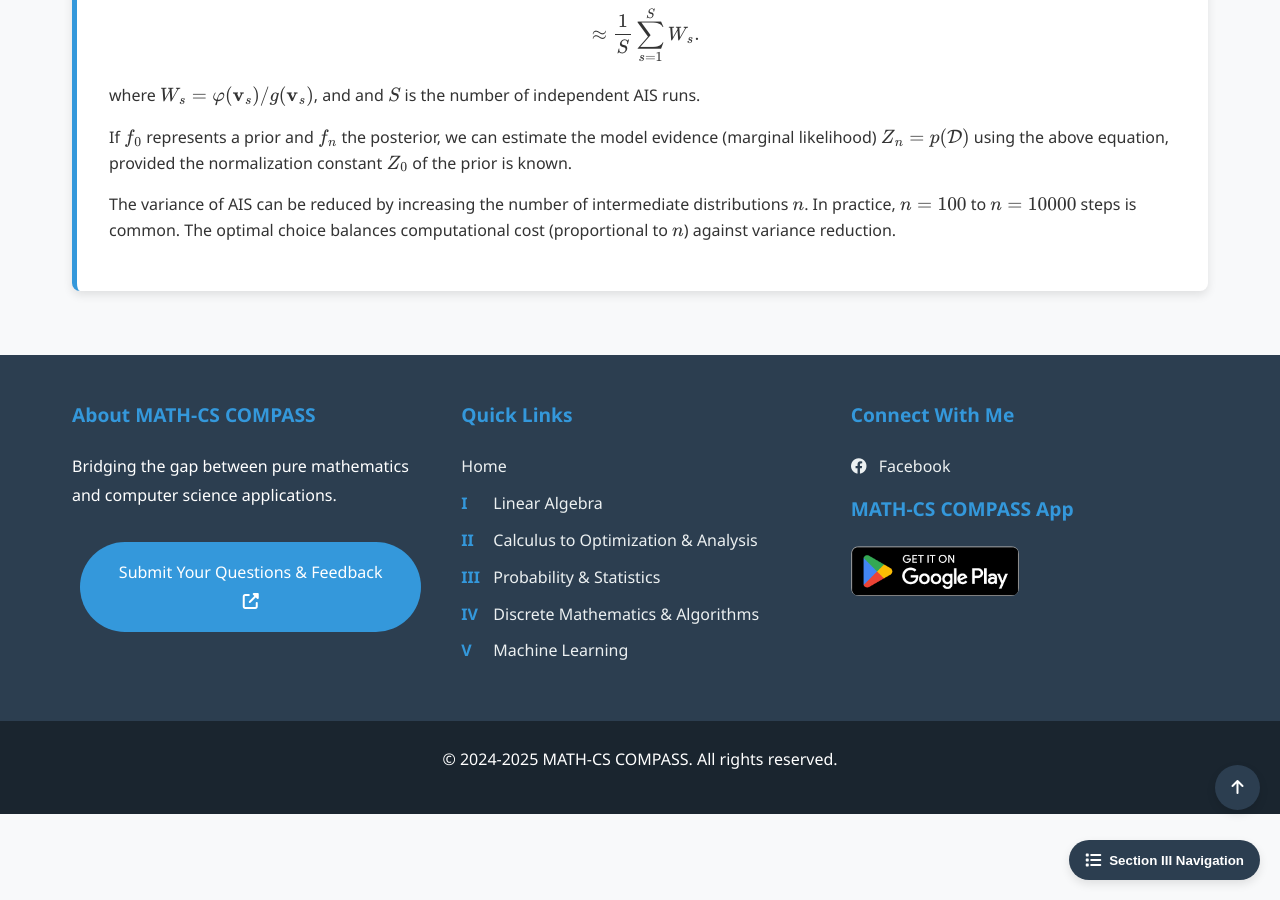
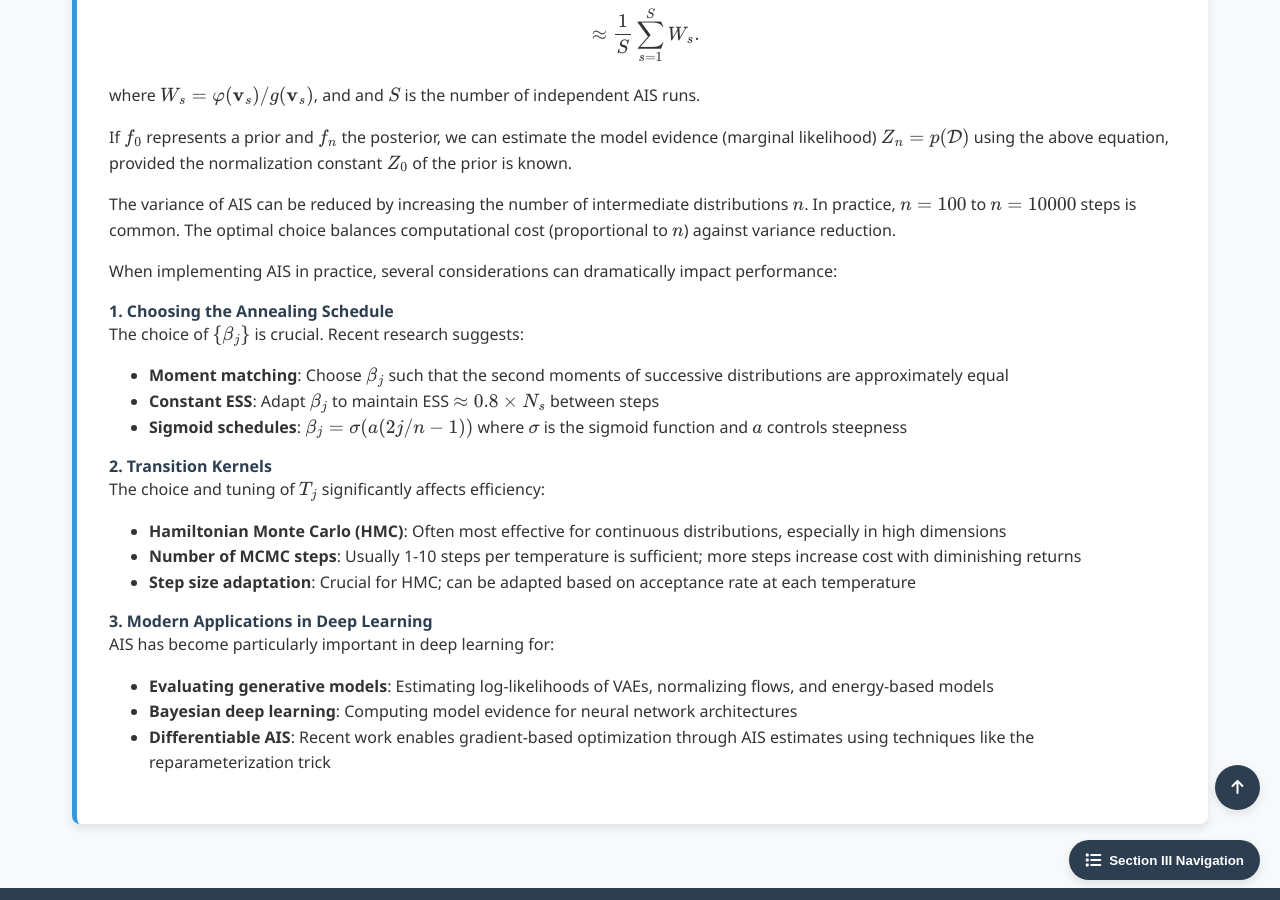
Before and after one commit to Yusukey01/yusukey01.github.io, a Jekyll site: the page built from Mathematics/Probability/importance_sampling.html, in a window 1280 px wide and 900 px high, scrolled down 8045 px. Built offline with Jekyll 4.4.1, drawn with Linux system fonts in a browser that asks for light colours.

Commit message:
making Importance sampling, AIS

```diff
--- a/Mathematics/Probability/importance_sampling.html
+++ b/Mathematics/Probability/importance_sampling.html
@@ -542,6 +542,40 @@ uses_python: false
                     against variance reduction.
                 </p>
 
+                <p>
+                    When implementing AIS in practice, several considerations can dramatically impact performance:
+                </p>
+
+                <h4><strong>1. Choosing the Annealing Schedule</strong></h4>
+                <p>
+                    The choice of \(\{\beta_j\}\) is crucial. Recent research suggests:
+                    <ul style="padding-left: 40px;">
+                        <li><strong>Moment matching</strong>: Choose \(\beta_j\) such that the second moments of successive distributions are approximately equal</li>
+                        <li><strong>Constant ESS</strong>: Adapt \(\beta_j\) to maintain ESS \(\approx 0.8 \times N_s\) between steps</li>
+                        <li><strong>Sigmoid schedules</strong>: \(\beta_j = \sigma(a(2j/n - 1))\) where \(\sigma\) is the sigmoid function and \(a\) controls steepness</li>
+                    </ul>
+                </p>
+
+                <h4><strong>2. Transition Kernels</strong></h4>
+                <p>
+                    The choice and tuning of \(T_j\) significantly affects efficiency:
+                    <ul style="padding-left: 40px;">
+                        <li><strong>Hamiltonian Monte Carlo (HMC)</strong>: Often most effective for continuous distributions, especially in high dimensions</li>
+                        <li><strong>Number of MCMC steps</strong>: Usually 1-10 steps per temperature is sufficient; more steps increase cost with diminishing returns</li>
+                        <li><strong>Step size adaptation</strong>: Crucial for HMC; can be adapted based on acceptance rate at each temperature</li>
+                    </ul>
+                </p>
+
+                <h4><strong>3. Modern Applications in Deep Learning</strong></h4>
+                <p>
+                    AIS has become particularly important in deep learning for:
+                    <ul style="padding-left: 40px;">
+                        <li><strong>Evaluating generative models</strong>: Estimating log-likelihoods of VAEs, normalizing flows, and energy-based models</li>
+                        <li><strong>Bayesian deep learning</strong>: Computing model evidence for neural network architectures</li>
+                        <li><strong>Differentiable AIS</strong>: Recent work enables gradient-based optimization through AIS estimates using techniques like the reparameterization trick</li>
+                    </ul>
+                </p>
+
 
              </section>
 
```
Also changed, not shown: Mathematics/Probability/probability.html (+6 -11 lines).
